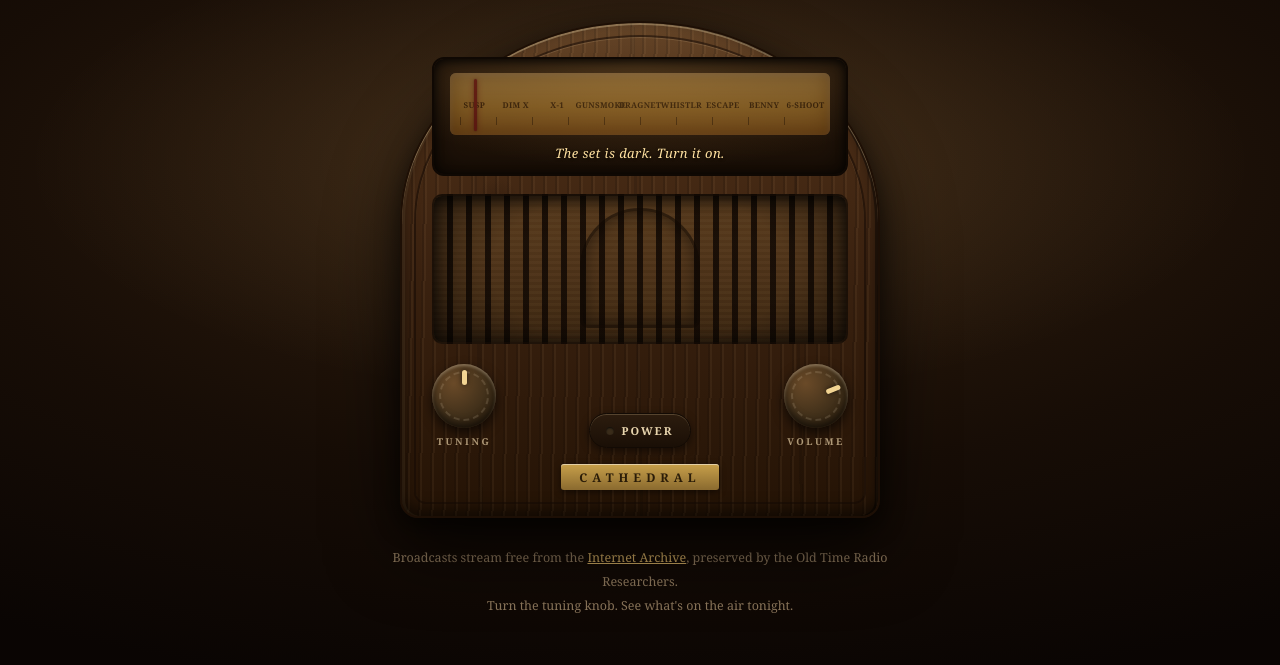
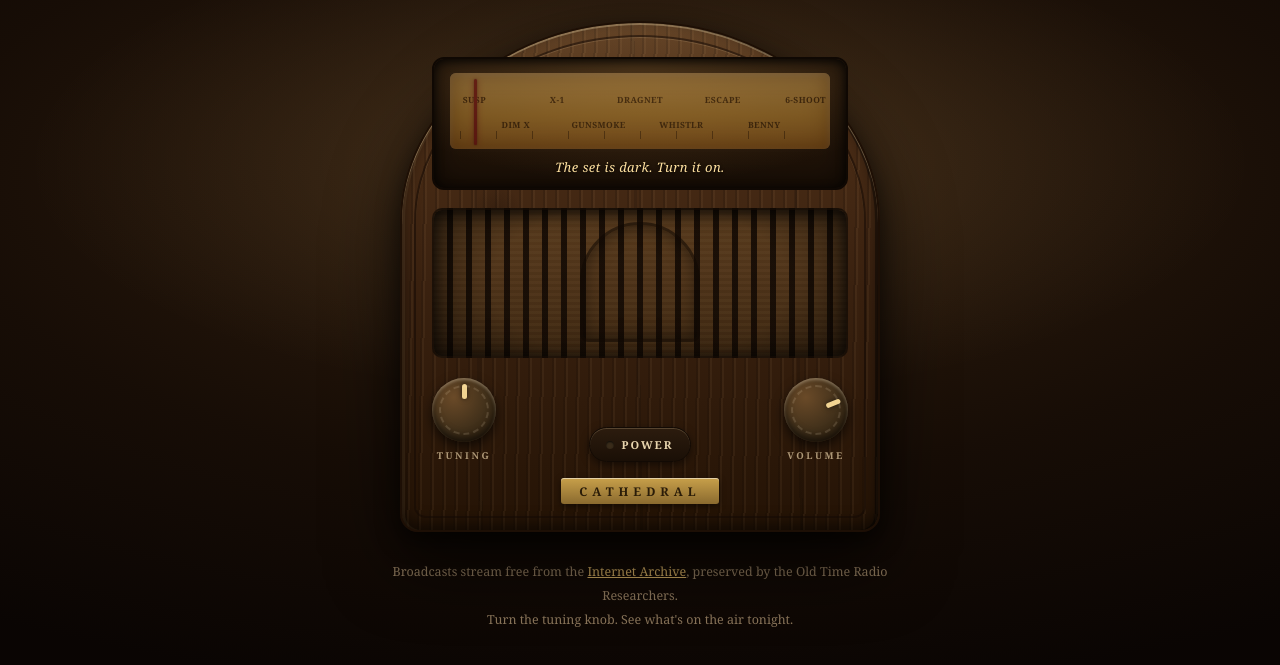
Before and after one commit to s6ggrpgrzf-droid/Cathedral, a plain HTML site: page index.html in a window 1280 px wide. Shown: the part 77-742 px from the top of the page. Drawn offline with Linux system fonts and the light colour scheme.

Commit message:
Cathedral: staggered two-row broadcast band dial

```diff
--- a/app.js
+++ b/app.js
@@ -297,6 +297,7 @@
         s.textContent = st.dial;
         s.dataset.idx = i;
         s.style.left = stationPos(i) + "%";
+        s.style.top = i % 2 === 0 ? "30%" : "72%";   // staggered broadcast band
         s.style.cursor = "pointer";
         labelsBox.appendChild(s);
       });
--- a/index.html
+++ b/index.html
@@ -91,12 +91,12 @@
   .dial.on .dial-glass{opacity:1;
     box-shadow:inset 0 0 22px rgba(120,60,0,.55), inset 0 2px 6px rgba(255,255,255,.35),
       0 0 26px rgba(255,180,80,.45);}
-  .dial-band{position:relative; height:44px;}
+  .dial-band{position:relative; height:58px;}
   .dial-labels{position:absolute; inset:0;}
   .dial-labels span{
-    position:absolute; top:50%; transform:translate(-50%,-50%) rotate(0deg);
-    font-size:8px; font-weight:700; letter-spacing:.3px; color:#4a2c08;
-    text-align:center; width:46px; line-height:1.25; white-space:normal;
+    position:absolute; transform:translate(-50%,-50%);
+    font-size:8.5px; font-weight:700; letter-spacing:.4px; color:#4a2c08;
+    text-align:center; width:58px; line-height:1.25; white-space:normal;
   }
   .dial-ticks{position:absolute; left:4px; right:4px; bottom:2px; height:8px;
     background:repeating-linear-gradient(90deg, rgba(74,44,8,.65) 0 1px, transparent 1px 10%);}
```
